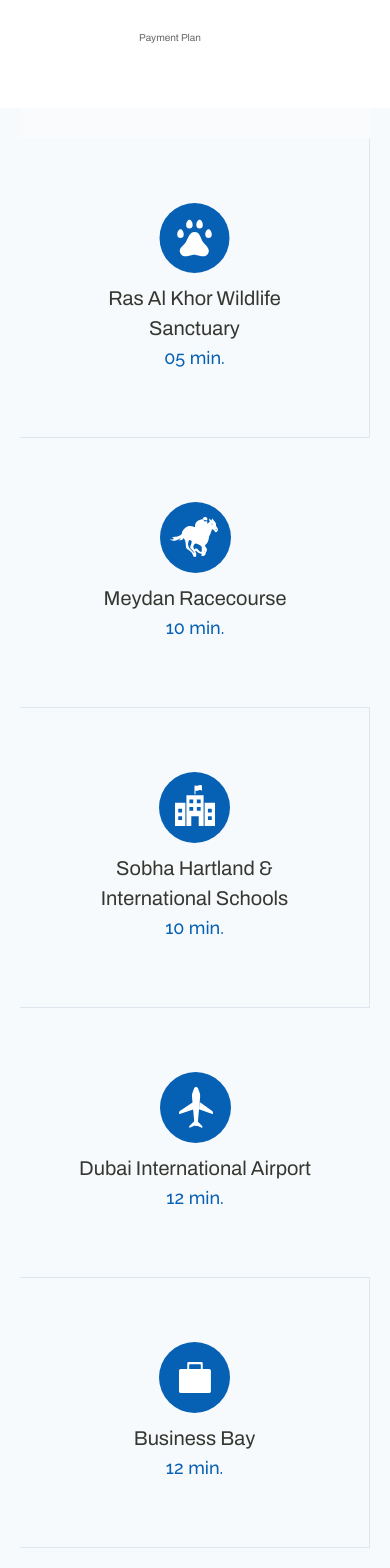
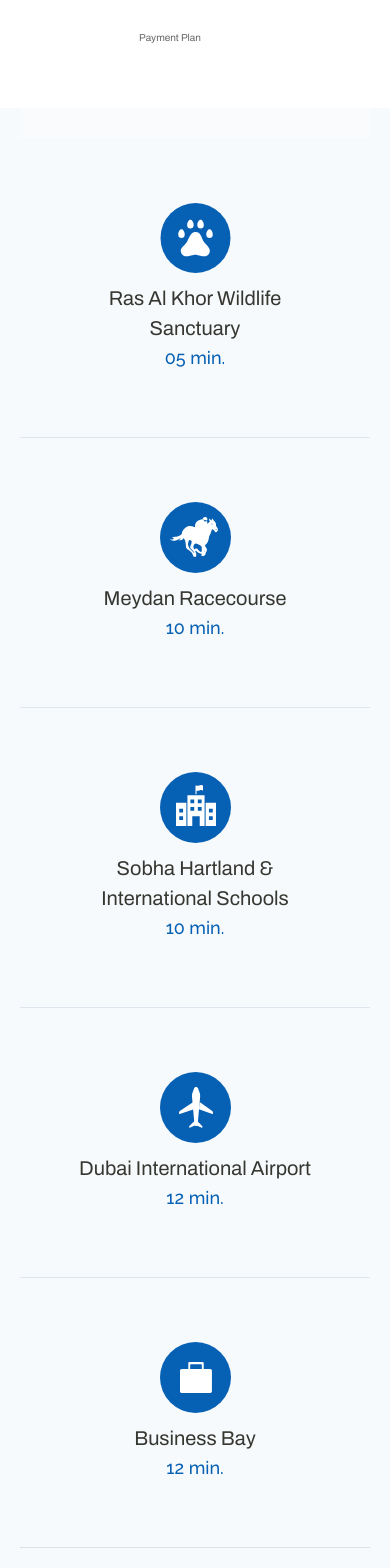
Before and after one commit to aadhil-t/sobha-demo, a Next.js app: page /product in a window 390 px wide. Shown: the part 1020-2588 px from the top of the page. Built offline with nearby package versions, Linux system fonts and the light colour scheme.

Commit message:
nearby location section plus icon updated

```diff
--- a/src/app/product/page.js
+++ b/src/app/product/page.js
@@ -164,6 +164,7 @@ export default function Product() {
           </div>
         </div>
       </div>
+
 
       {/* Amenities Section */}
       <div className="amenities-sec">
--- a/src/styles/_nearbtlocation.scss
+++ b/src/styles/_nearbtlocation.scss
@@ -1,3 +1,141 @@
+// @import "../styles/variables";
+
+// .nearby-sec {
+//   background: $bg-color;
+
+//   .nearby-outer {
+//     .nearby-blk {
+//       display: grid;
+//       grid-template-columns: repeat(4, 1fr);
+//       background-color: #f9fbfd;
+//       padding: 12rem 0;
+//       @media (max-width: 1024px) {
+//           grid-template-columns: repeat(2, 1fr);
+//           padding: 6rem 0;
+//         }
+
+//         @media (max-width: 600px) {
+//             padding: 3rem 0;
+//             grid-template-columns: 1fr;
+//       }
+
+//       .location-card {
+//         background: $bg-color;
+//         text-align: center;
+//         padding: 6.4rem 5.5rem;
+//         border: 1px solid #e0e6ed;
+//         border-top: none;
+//         border-left: none;
+//         color: $text-color;
+//         .icon {
+//           margin: 0 auto 1rem auto;
+//           border-radius: 50%;
+//           display: flex;
+//           align-items: center;
+//           justify-content: center;
+
+//           img {
+//             width: 71px;
+//             height: 71px;
+//             object-fit: contain;
+//           }
+//         }
+
+//         .title {
+//             font-family: Archivo;
+//             font-weight: 400;
+//             font-style: Regular;
+//             font-size: 2rem;
+//             line-height: 3rem;
+//             letter-spacing: 0%;
+//             text-align: center;
+//         }
+
+//         .time {
+//             font-family: "Raleway";
+//             font-weight: 500;
+//             font-style: Medium;
+//             font-size: 1.8rem;
+//             line-height: 3rem;
+//             letter-spacing: 0%;
+//             color: $secondary-color;
+//         }
+//       }
+
+//       /* Remove left border from first column */
+//     .location-card:nth-child(5) {
+//         border-left: none;
+//         border-bottom: none;
+//       }
+
+//       .location-card:nth-child(6) {
+//         border-bottom: none;
+//       }
+//       .location-card:nth-child(7) {
+//         border-bottom: none;
+//       }
+//       .location-card:nth-child(8) {
+//         border-bottom: none;
+//         border-right: none;
+//       }
+
+//       /* Remove top border from first row */
+//       .location-card:nth-child(4) {
+//         border-top: none;
+//         border-right: none;
+//       }
+//       .location-card:nth-child(-n + 4) {
+//         border-top: none;
+//       }
+
+//       /* Tablet (2 columns) */
+//       @media (max-width: 1024px) {
+//         .location-card {
+//           border: 1px solid #e0e6ed;
+//           border-top: none;
+//           border-left: none;
+//         }
+
+//         .location-card:nth-child(2) {
+//           border-right: none;
+//           border-bottom:  1px solid #e0e6ed;
+//         }
+
+//         .location-card:nth-child(5) {
+//           border-left: none;
+//           border-bottom:  1px solid #e0e6ed;
+//         }
+
+//       .location-card:nth-child(6) {
+//         border-bottom:  1px solid #e0e6ed;
+//         border-right: none;
+
+//       }
+//       .location-card:nth-child(7) {
+//         border-bottom: none;
+//       }
+//       .location-card:nth-child(8) {
+//         border-right: none;
+//       }
+//       }
+
+//       /* Mobile (1 column) */
+//       @media (max-width: 600px) {
+//         .location-card {
+//           border: 1px solid #e0e6ed;
+//           border-top: none;
+//           border-left: none;
+//         }
+
+//         .location-card:nth-child(1) {
+//           border-top: none;
+//         }
+//       }
+//     }
+//   }
+// }
+
+
 @import "../styles/variables";
 
 .nearby-sec {
@@ -9,14 +147,16 @@
       grid-template-columns: repeat(4, 1fr);
       background-color: #f9fbfd;
       padding: 12rem 0;
+      position: relative;
+
       @media (max-width: 1024px) {
         grid-template-columns: repeat(2, 1fr);
         padding: 6rem 0;
       }
 
       @media (max-width: 600px) {
+        grid-template-columns: 1fr;
         padding: 3rem 0;
-            grid-template-columns: 1fr;
       }
 
       .location-card {
@@ -27,6 +167,8 @@
         border-top: none;
         border-left: none;
         color: $text-color;
+        position: relative;
+
         .icon {
           margin: 0 auto 1rem auto;
           border-radius: 50%;
@@ -44,93 +186,143 @@
         .title {
           font-family: Archivo;
           font-weight: 400;
-            font-style: Regular;
           font-size: 2rem;
           line-height: 3rem;
-            letter-spacing: 0%;
           text-align: center;
         }
 
         .time {
           font-family: "Raleway";
           font-weight: 500;
-            font-style: Medium;
           font-size: 1.8rem;
           line-height: 3rem;
-            letter-spacing: 0%;
           color: $secondary-color;
+        }
+
+        // Add horizontal plus between columns
+        &:nth-child(1),
+        &:nth-child(2),
+        &:nth-child(3) {
+          &::after {
+            content: '';
+            position: absolute;
+            top: 50%;
+            right: -1px;
+            transform: translateY(-50%);
+            width: 24px;
+            height: 24px;
+            background: url('/assets/product/plus.svg') no-repeat center;
+            background-size: contain;
+            z-index: 2;
           }
         }
 
-      /* Remove left border from first column */
-    .location-card:nth-child(5) {
-        border-left: none;
+        // Add vertical plus between rows
+        &:nth-child(-n + 3) {
+          &::before {
+            content: '';
+            position: absolute;
+            bottom: -13px;
+            left: 310px;
+            transform: translateX(-50%);
+            width: 24px;
+            height: 24px;
+            background: url('../../public/assets/plus-icon.svg') no-repeat center;
+            background-size: contain;
+            z-index: 2;
+            @media (max-width: 1280px) {
+              display: none;
+            }
+          }
+        }
+
+        // Remove plus on last column (4th, 8th)
+        &:nth-child(4),
+        &:nth-child(8) {
+          &::after {
+            display: none;
+          }
+        }
+
+        // Remove bottom plus on last row (items 5–8)
+        &:nth-child(n + 5) {
+          &::before {
+            display: none;
+          }
+        }
+        &:nth-child(4){
+          border-right: none;
+        }
+        &:nth-child(5){
           border-bottom: none;
         }
-
-      .location-card:nth-child(6) {
+        &:nth-child(6){
           border-bottom: none;
         }
-      .location-card:nth-child(7) {
+        &:nth-child(7){
           border-bottom: none;
         }
-      .location-card:nth-child(8) {
+        &:nth-child(8){
+          border-right: none;
           border-bottom: none;
+        }
+      }
+
+      /* Responsive cleanup for plus icons */
+      @media (max-width: 1024px) {
+        .location-card {
+          &::after,
+          &::before {
+            display: none;
+          }
+          &:nth-child(2){
             border-right: none;
            }
-
-      /* Remove top border from first row */
-      .location-card:nth-child(4) {
-        border-top: none;
+           &:nth-child(2){
              border-right: none;
            }
-      .location-card:nth-child(-n + 4) {
-        border-top: none;
+           &:nth-child(5){
+             border-bottom: $border;
            }
-
-      /* Tablet (2 columns) */
-      @media (max-width: 1024px) {
-        .location-card {
-          border: 1px solid #e0e6ed;
-          border-top: none;
-          border-left: none;
-        }
-
-        .location-card:nth-child(2) {
-          border-right: none;
-          border-bottom:  1px solid #e0e6ed;
-        }
-
-        .location-card:nth-child(5) {
-          border-left: none;
-          border-bottom:  1px solid #e0e6ed;
-        }
-
-      .location-card:nth-child(6) {
-        border-bottom:  1px solid #e0e6ed;
-        border-right: none;
-
-      }
-      .location-card:nth-child(7) {
-        border-bottom: none;
-      }
-      .location-card:nth-child(8) {
+           &:nth-child(6){
+             border-bottom: $border;
              border-right: none;
            }
         }
-
-      /* Mobile (1 column) */
+      }
       @media (max-width: 600px) {
         .location-card {
-          border: 1px solid #e0e6ed;
-          border-top: none;
-          border-left: none;
+          &::after,
+          &::before {
+            display: none;
           }
-
-        .location-card:nth-child(1) {
-          border-top: none;
+          &:nth-child(1){
+            border-right: none;
+           }
+           &:nth-child(2){
+             border-right: none;
+           }
+           &:nth-child(3){
+             border-right: none;
+           }
+           &:nth-child(5){
+             border-bottom: $border;
+             border-right: none;
+           }
+           &:nth-child(6){
+             border-bottom: $border;
+             border-right: none;
+           }
+           &:nth-child(7){
+             border-bottom: $border;
+             border-right: none;
+           }
+           &:nth-child(8){
+             border-bottom: $border;
+             border-right: none;
            }
         }
       }
     }
   }
+}
```
Lines whose indentation alone changed are shown as unchanged.
